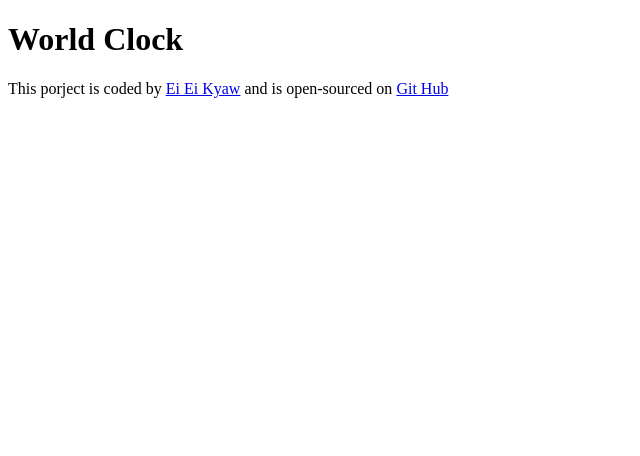
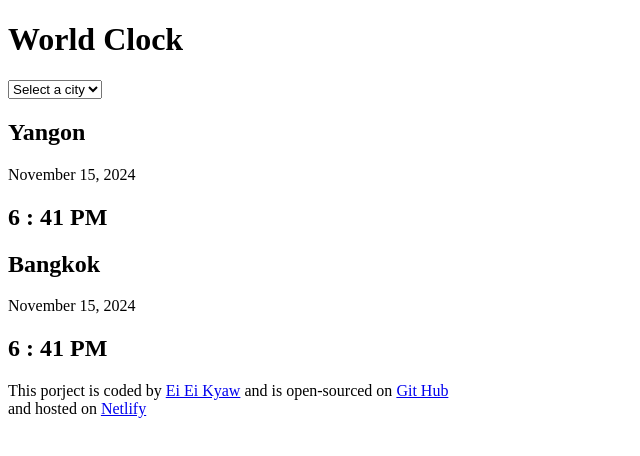
Before and after one commit to AkiKyaw/CheckTimeBuddy-WorldClock, a plain HTML site: page index.html in a window 1280 px wide. Shown: the whole page, without its empty margins (0-640 px from the left). Drawn offline with Linux system fonts and the light colour scheme.

Commit message:
add basic html

```diff
--- a/index.html
+++ b/index.html
@@ -1,21 +1,49 @@
 <!DOCTYPE html>
 <html lang="en">
-<head>
-    <meta charset="UTF-8">
-    <meta name="viewport" content="width=device-width, initial-scale=1.0">
+  <head>
+    <meta charset="UTF-8" />
+    <meta name="viewport" content="width=device-width, initial-scale=1.0" />
     <title>World Clock</title>
-    <link rel="stylesheet" href="src/styles.css">
-</head>
-<body>
+    <link rel="stylesheet" href="src/styles.css" />
+  </head>
+  <body>
     <header>
-        <h1>World Clock</h1>
+      <h1>World Clock</h1>
+      <select name="city" id="cities">
+        <option value="#">Select a city</option>
+        <option value="#">Yangon</option>
+        <option value="#">Bangkok</option>
+        <option value="#">Soul</option>
+        <option value="#">Tokyo</option>
+      </select>
     </header>
     <main>
+      <div class="city">
+        <div class="cityInfo">
+          <h2 class="city-name">Yangon</h2>
+          <span class="date">November 15, 2024</span>
+        </div>
+        <div class="city-time">
+          <h2>6 : 41 PM</h2>
+        </div>
+      </div>
 
+      <div class="city">
+        <div class="cityInfo">
+          <h2 class="city-name">Bangkok</h2>
+          <span class="date">November 15, 2024</span>
+        </div>
+        <div class="city-time">
+          <h2>6 : 41 PM</h2>
+        </div>
+      </div>
     </main>
     <footer>
-        This porject is coded by <a href="https://github.com/AkiKyaw">Ei Ei Kyaw</a> and is open-sourced on <a href="https://github.com/AkiKyaw/worldClockApp">Git Hub</a>
+      This porject is coded by
+      <a href="https://github.com/AkiKyaw">Ei Ei Kyaw</a> and is open-sourced on
+      <a href="https://github.com/AkiKyaw/worldClockApp">Git Hub</a> <br />
+      and hosted on <a href="https://checktimebuddy.netlify.app/">Netlify</a>
     </footer>
     <script src="src/index.js"></script>
-</body>
+  </body>
 </html>
```
